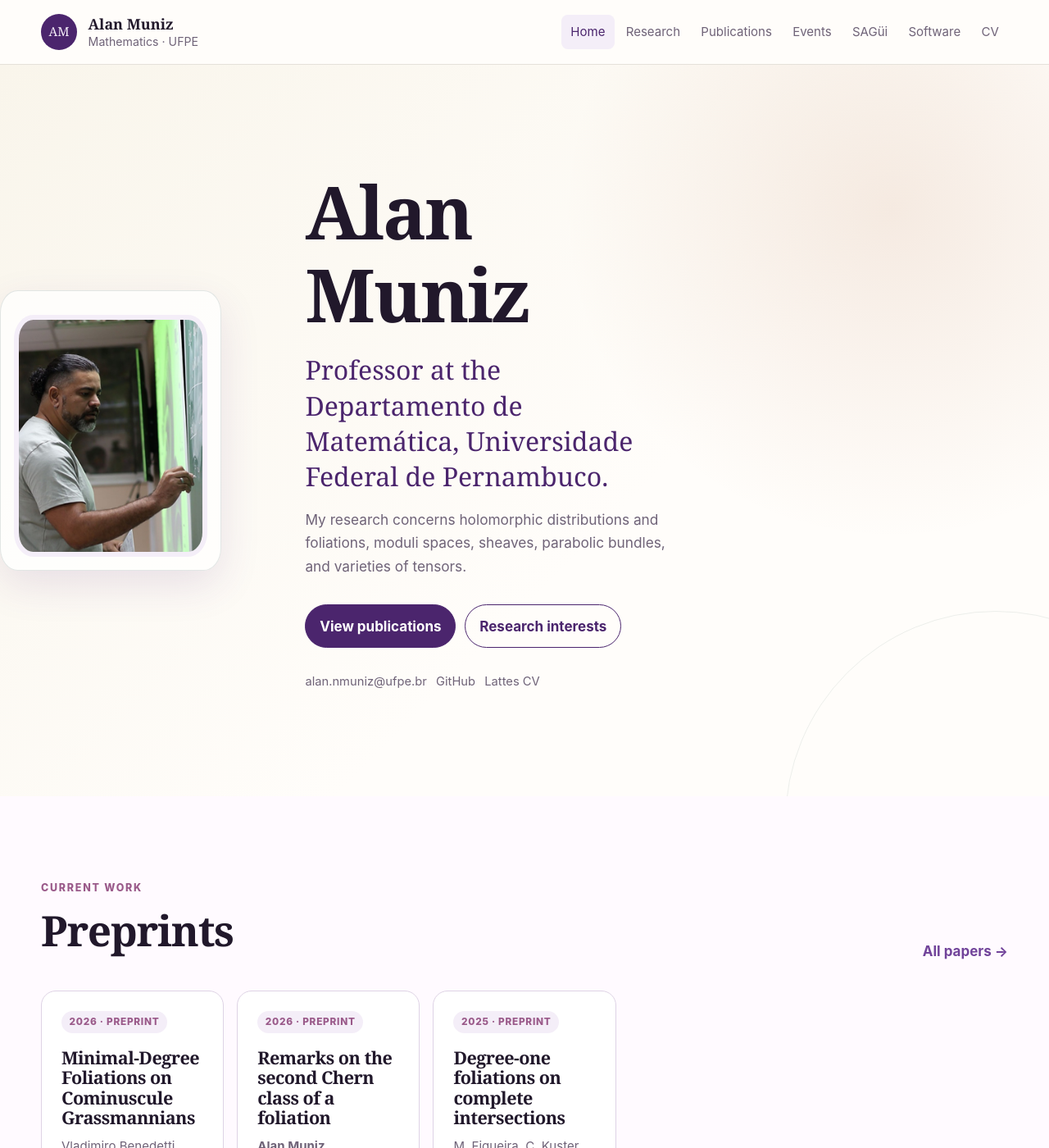
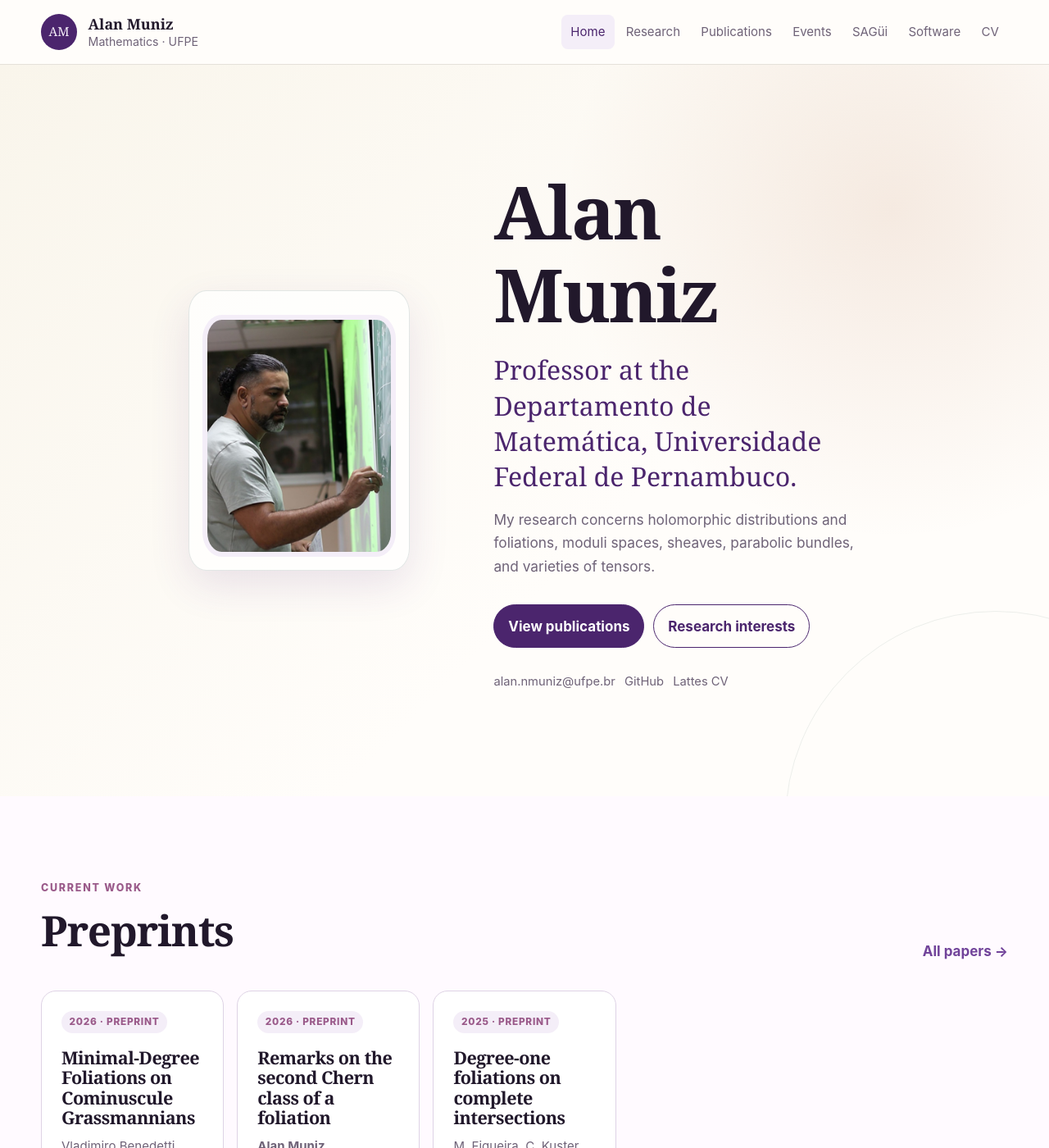
Before and after one commit to alannmuniz/alannmuniz.github.io, a Jekyll site: the page built from index.md, in a window 1280 px wide and 1400 px high. Shown: the whole window at 82% size. Built offline with Jekyll 4.4.1, drawn with Linux system fonts in a browser that asks for light colours.

Commit message:
Update style.css

```diff
--- a/assets/css/style.css
+++ b/assets/css/style.css
@@ -56,7 +56,10 @@ ul, ol { padding-left: 1.35rem; }
   margin-inline: auto;
 }
 
-.narrow { max-width: var(--narrow); }
+.narrow {
+  max-width: var(--narrow);
+  margin-inline: auto;
+}
 
 .skip-link {
   position: fixed;
```
